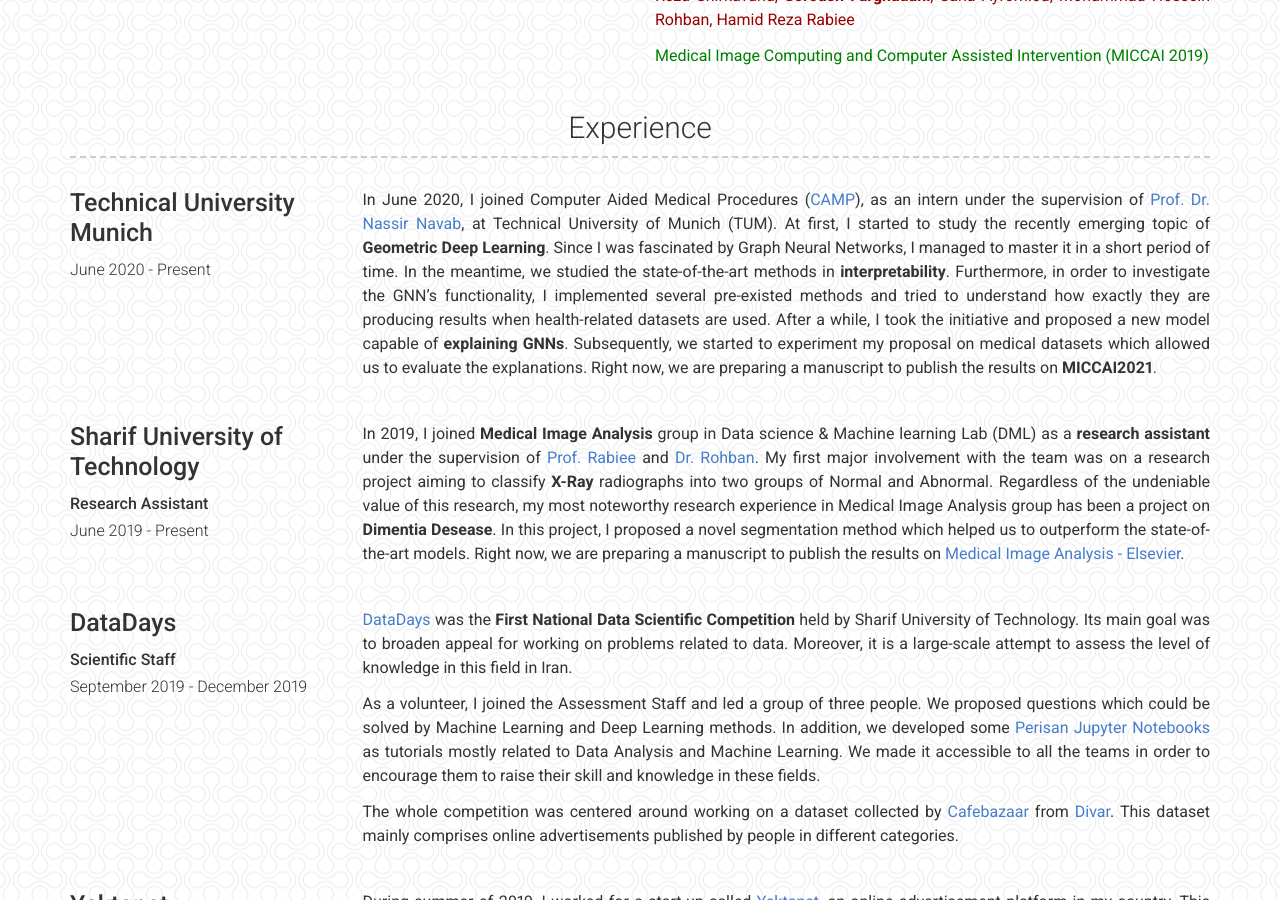
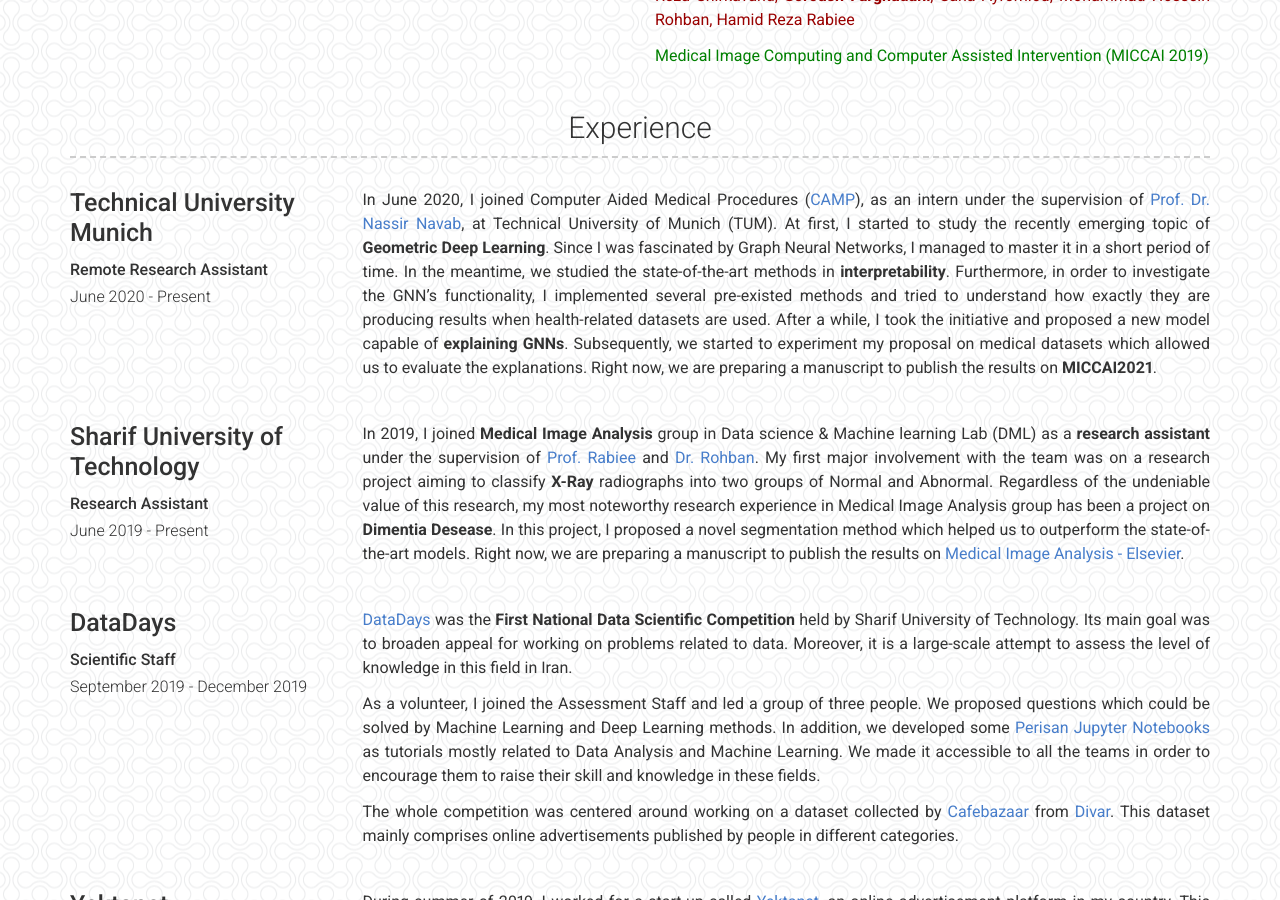
Before and after one commit to sfch1999/sfch1999.github.io, a Jekyll site: the page built from index.md, in a window 1280 px wide and 900 px high, scrolled down 1429 px. Built offline with Jekyll 4.4.1, drawn with Linux system fonts in a browser that asks for light colours; a style sheet for code colours, icons or effects is not loaded.

Commit message:
about me

```diff
--- a/_data/experience.yml
+++ b/_data/experience.yml
@@ -1,6 +1,5 @@
 - company: Technical University Munich
-  jobs:
-  title: Research Intern
+  job_title: Remote Research Assistant
   dates: June 2020 - Present
   description: | # this will include new lines to allow paragraphs
     In June 2020, I joined Computer Aided Medical Procedures ([CAMP](http://campar.in.tum.de)), as an intern
```
